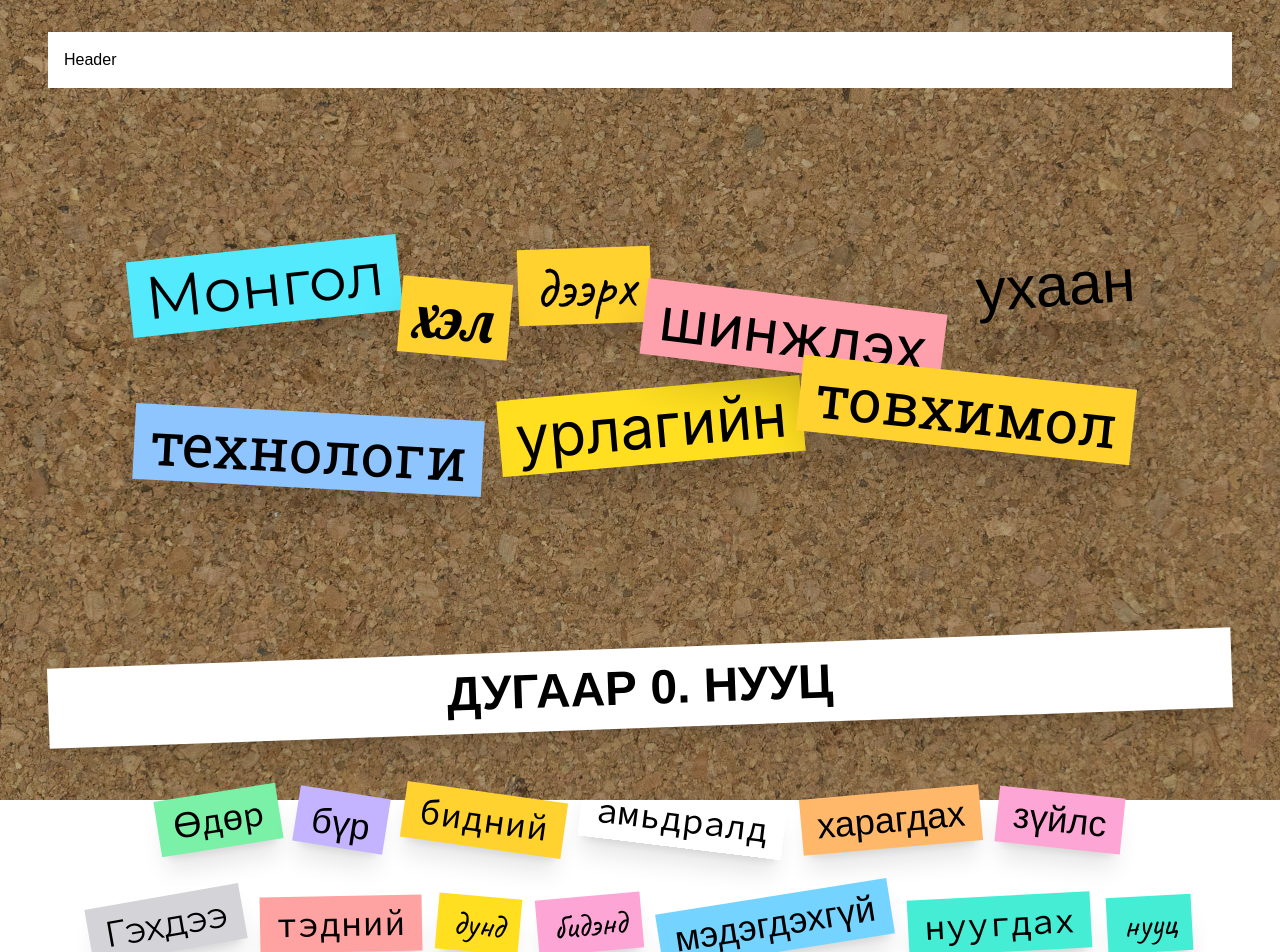
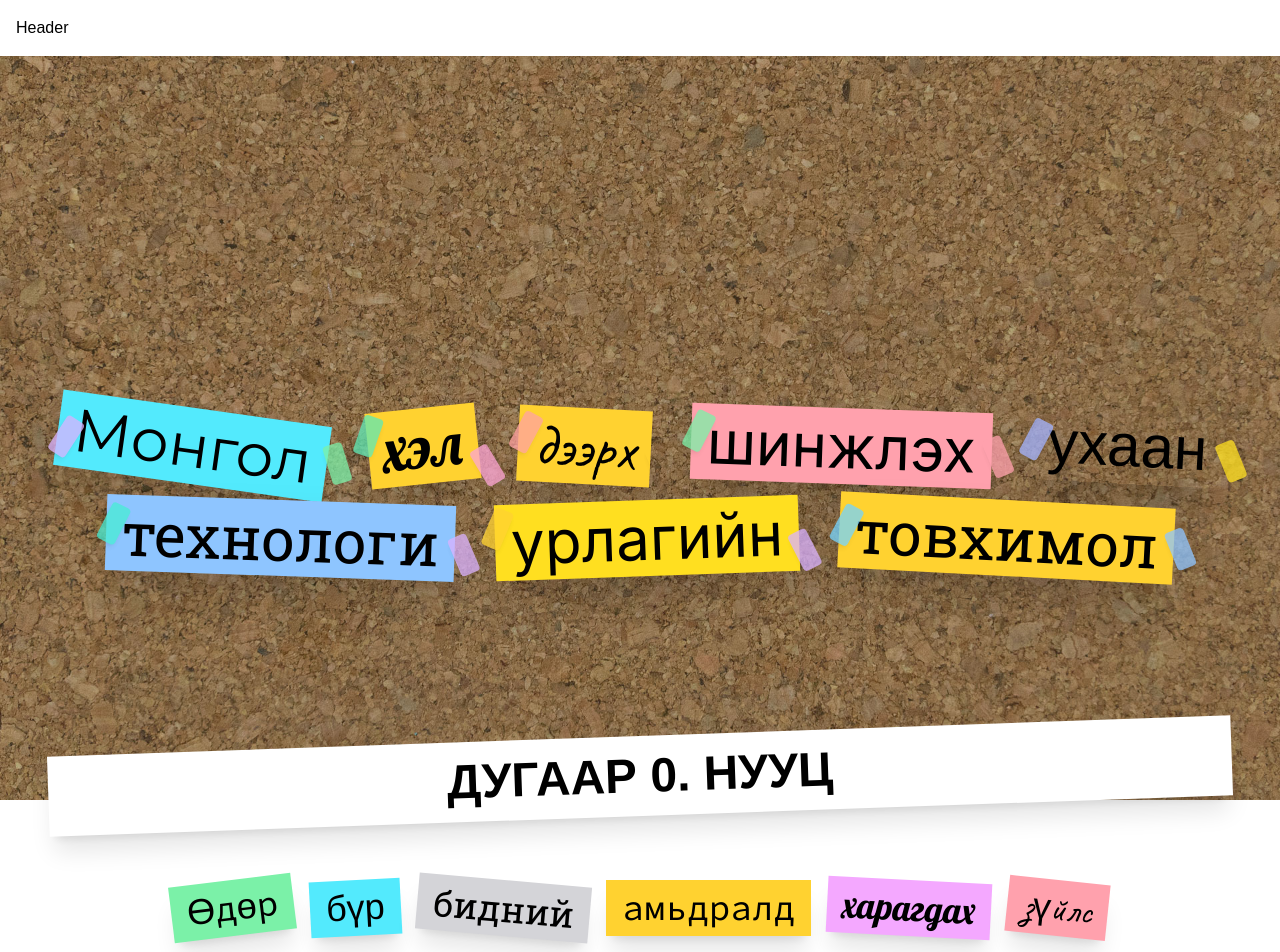
Before and after one commit to egoloprum/uur-board, a Next.js app: page / in a window 1280 px wide. Shown: the top 952 px of the page. Built offline with nearby package versions, Linux system fonts and the light colour scheme; a web font is replaced by a local one.

Commit message:
feat: stick on x axis

```diff
--- a/src/app/layout.tsx
+++ b/src/app/layout.tsx
@@ -90,7 +90,7 @@ export default function RootLayout({
           ${source.variable}
           ${lobster.variable}
           ${caveat.variable}
-          relative min-h-screen antialiased px-4 py-4 md:px-8 md:py-6 lg:px-12 lg:py-8`}
+          relative min-h-screen antialiased`}
       >
         <div className="fixed inset-0 -z-10">
           <Image
--- a/src/app/page.tsx
+++ b/src/app/page.tsx
@@ -2,7 +2,7 @@ import { HeroWidget, SeasonWidget } from '../widgets/landing'
 
 export default function Home() {
   return (
-    <main className="min-h-screen my-20 md:my-30 lg:my-40 relative space-y-12">
+    <main className="min-h-screen my-20 md:my-30 lg:my-40 relative space-y-12 px-4 py-4 md:px-8 md:py-6 lg:px-12 lg:py-8 overflow-x-clip">
       <HeroWidget />
 
       <SeasonWidget
--- /dev/null
+++ b/src/shared/components/Stick.tsx
@@ -0,0 +1,28 @@
+import { colorMap } from '../utils'
+
+export const Stick = ({
+  position,
+  rotation,
+}: {
+  position: 'left' | 'right'
+  rotation?: number
+}) => {
+  const baseStyle =
+    position === 'left' ? '-left-3 md:-left-4 lg:-left-5' : '-right-3 md:-right-4 lg:-right-5'
+  const rotateStyle = rotation ? { transform: `rotate(${rotation}deg)` } : {}
+  const randomBgColor = colorMap[Math.floor(Math.random() * colorMap.length)]
+  const translation =
+    position === 'left'
+      ? Math.floor(Math.random() * (100 - 75 + 1)) + 75
+      : Math.floor(Math.random() * (25 - 0 + 1)) + 0
+
+  return (
+    <div
+      className={`h-6 w-3 md:h-8 md:w-4 lg:h-10 lg:w-5 absolute z-50 opacity-75 top-1/2 ${baseStyle} ${randomBgColor} rounded-sm shadow-md`}
+      style={{
+        ...rotateStyle,
+        transform: `${rotateStyle.transform || ''} translateY(-${translation}%)`.trim(),
+      }}
+    />
+  )
+}
--- /dev/null
+++ b/src/shared/components/index.ts
@@ -0,0 +1 @@
+export * from './Stick'
--- a/src/shared/utils.ts
+++ b/src/shared/utils.ts
@@ -34,26 +34,16 @@ export const colorMap = [
   'bg-mist-300',
 ]
 
-export const rotateMap = [
-  '-rotate-[10deg]',
-  '-rotate-[9deg]',
-  '-rotate-[8deg]',
-  '-rotate-[7deg]',
-  '-rotate-[6deg]',
-  '-rotate-[5deg]',
-  '-rotate-[4deg]',
-  '-rotate-[3deg]',
-  '-rotate-[2deg]',
-  '-rotate-[1deg]',
-  'rotate-0',
-  'rotate-[1deg]',
-  'rotate-[2deg]',
-  'rotate-[3deg]',
-  'rotate-[4deg]',
-  'rotate-[5deg]',
-  'rotate-[6deg]',
-  'rotate-[7deg]',
-  'rotate-[8deg]',
-  'rotate-[9deg]',
-  'rotate-[10deg]',
-]
+export const getRotationDegree = () => {
+  const min = -10
+  const max = 10
+  return Math.floor(Math.random() * (max - min + 1)) + min
+}
+
+export const getRotation = (degree: number) => {
+  return degree < 0 ? `-rotate-${Math.abs(degree)}` : `rotate-${degree}`
+}
+
+export const getRotationStyle = (degree: number) => {
+  return degree ? { transform: `rotate(${degree}deg)` } : {}
+}
--- a/src/widgets/landing/hero/HeroWidget.tsx
+++ b/src/widgets/landing/hero/HeroWidget.tsx
@@ -1,33 +1,33 @@
-import { colorMap, fontMap } from '@/src/shared/utils'
+import { Stick } from '@/src/shared/components'
+import { colorMap, fontMap, getRotationDegree, getRotationStyle } from '@/src/shared/utils'
 
 const heroDescription = 'Монгол хэл дээрх шинжлэх ухаан технологи урлагийн товхимол'
 
 export const HeroWidget = () => {
   const words = heroDescription.split(' ')
 
-  const styles = [
-    '-rotate-6 z-10',
-    'rotate-5 z-20 -ml-4 mt-8',
-    '-rotate-2 z-10 -ml-2',
-    'rotate-7 z-30 -ml-6 mt-12',
-    '-rotate-4 z-10',
-    'rotate-3 z-20 -ml-3 mt-6',
-    '-rotate-5 z-10',
-    'rotate-6 z-30 -ml-5 -mt-4',
-  ]
-
   return (
-    <section className="flex flex-wrap gap-4 justify-center my-24 md:my-32 lg:my-40">
+    <section className="flex flex-wrap gap-x-10 gap-y-4 justify-center my-24 md:my-32 lg:my-40">
       {words.map((word, index) => {
         const randomFont = fontMap[Math.floor(Math.random() * fontMap.length)]
         const randomBgColor = colorMap[Math.floor(Math.random() * colorMap.length)]
 
+        const rotationDegree = getRotationDegree()
+        const rotationStyle = getRotationStyle(rotationDegree)
+
+        const leftStickRotation = rotationDegree + 25
+        const rightStickRotation = rotationDegree - 25
+
         return (
-          <div
-            key={index}
-            className={`h-fit text-black p-4 py-2 text-xl sm:text-4xl md:text-5xl lg:text-6xl shadow-2xl ${styles[index] || ''} ${randomFont} ${randomBgColor}`}
-          >
-            <p>{word}</p>
+          <div className="relative" key={word + index}>
+            <Stick position="left" rotation={leftStickRotation} />
+            <div
+              className={`h-fit text-black p-4 py-2 text-xl sm:text-4xl md:text-5xl lg:text-6xl shadow-2xl ${randomFont} ${randomBgColor}`}
+              style={{ ...rotationStyle }}
+            >
+              <p>{word}</p>
+            </div>
+            <Stick position="right" rotation={rightStickRotation} />
           </div>
         )
       })}
--- a/src/widgets/landing/season/SeasonWidget.tsx
+++ b/src/widgets/landing/season/SeasonWidget.tsx
@@ -1,4 +1,10 @@
-import { colorMap, fontMap, rotateMap } from '@/src/shared/utils'
+import {
+  colorMap,
+  fontMap,
+  getRotation,
+  getRotationDegree,
+  getRotationStyle,
+} from '@/src/shared/utils'
 import Image from 'next/image'
 
 interface SeasonWidgetProps {
@@ -27,11 +33,13 @@ export const SeasonWidget = ({ topic, description, articles }: SeasonWidgetProps
             {words.split(' ').map((word, index) => {
               const randomFont = fontMap[Math.floor(Math.random() * fontMap.length)]
               const randomBgColor = colorMap[Math.floor(Math.random() * colorMap.length)]
-              const randomRotate = rotateMap[Math.floor(Math.random() * rotateMap.length)]
+              const rotationDegree = getRotationDegree()
+              const rotationStyle = getRotationStyle(rotationDegree)
 
               return (
                 <div
-                  className={`h-fit text-black px-2 py-1 md:px-4 md:py-2 text-xl sm:texl-2xl md:text-3xl lg:text-4xl shadow-xl z-10 ${randomRotate} ${randomFont} ${randomBgColor}`}
+                  className={`h-fit text-black px-2 py-1 md:px-4 md:py-2 text-xl sm:texl-2xl md:text-3xl lg:text-4xl shadow-xl z-10 ${randomFont} ${randomBgColor}`}
+                  style={{ ...rotationStyle }}
                   key={word + index}
                 >
                   <p>{word}</p>
@@ -44,12 +52,14 @@ export const SeasonWidget = ({ topic, description, articles }: SeasonWidgetProps
 
       <article className="flex flex-wrap justify-center gap-16">
         {articles.map((article, index) => {
-          const randomRotate = rotateMap[Math.floor(Math.random() * rotateMap.length)]
+          const rotationDegree = getRotationDegree()
+          const rotationStyle = getRotationStyle(rotationDegree)
 
           return (
             <section
-              className={`bg-white p-3 sm:p-4 w-full sm:w-72 md:w-80 flex flex-col gap-3 hover:scale-105 transition-all duration-300 shadow-xl cursor-pointer ${randomRotate}`}
+              className={`bg-white p-3 sm:p-4 w-full sm:w-72 md:w-80 flex flex-col gap-3 hover:scale-105 transition-all duration-300 shadow-xl cursor-pointer`}
               key={article.title + index}
+              style={{ ...rotationStyle }}
             >
               <div className="bg-black aspect-square w-full relative overflow-hidden">
                 {article.imageSrc ? (
```
